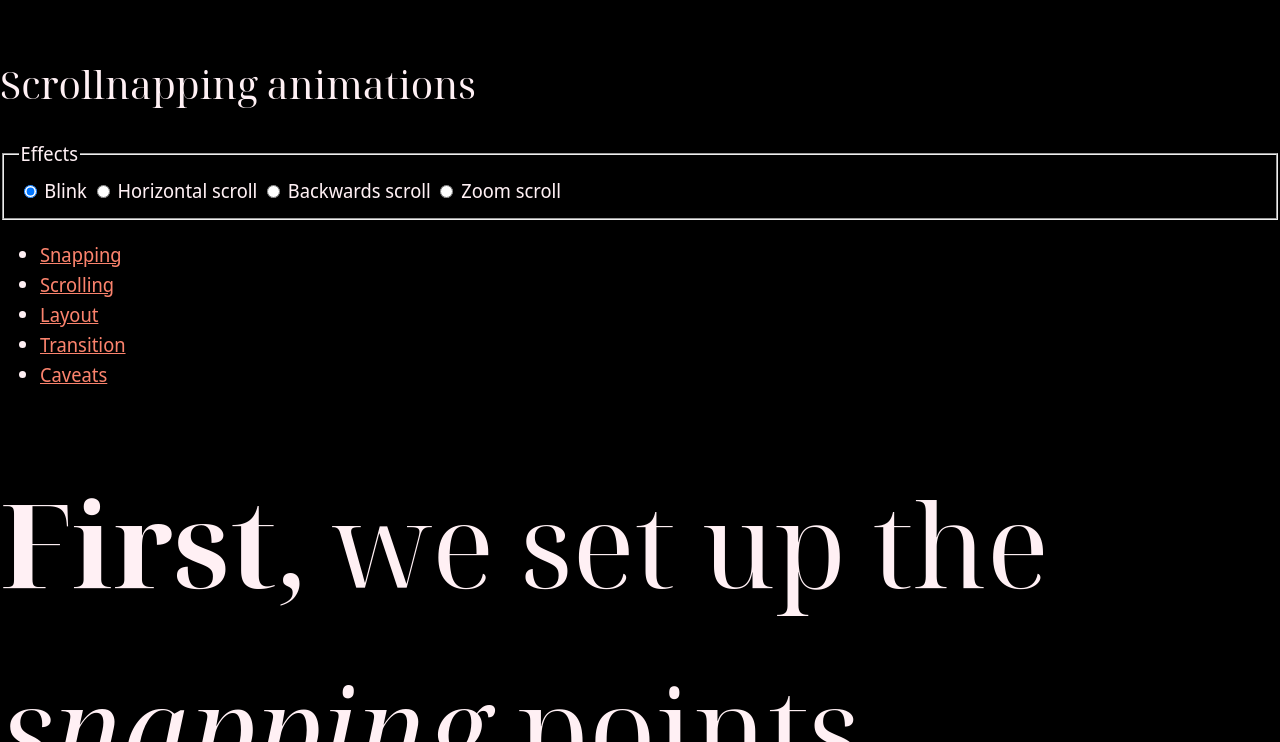
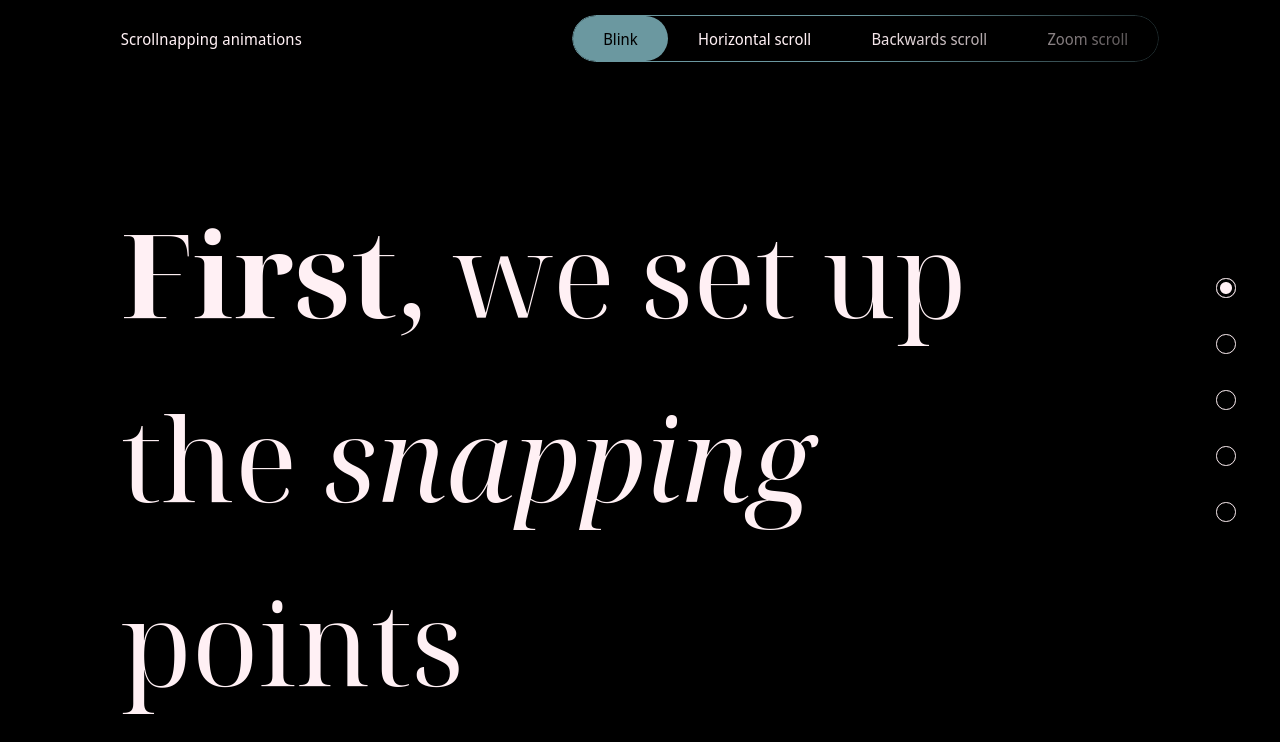
Before and after one commit to LeoZhang43/ScrollDownPage, a plain HTML site: page index.html in a window 1280 px wide. Shown: the top 742 px of the page. Drawn offline with Linux system fonts and the light colour scheme.

Commit message:
update readme file and css content

```diff
--- a/styles.css
+++ b/styles.css
@@ -297,3 +297,257 @@
  */
 
 /*----------  Page elements  ----------*/
+@layer layout {
+  header,
+  main,
+  section,
+  article,
+  aside,
+  nav,
+  form,
+  div,
+  footer {
+    /* Creates section spacing variable for section-like elements */
+    --section-spacing-multiplier: 1;
+    --section-spacing: calc(var(--spacing, 1.5rem) * var(--section-spacing-multiplier));
+
+    @media (min-width: 40em) {
+      --section-spacing-multiplier: 2;
+    }
+
+    @media (min-width: 60em) {
+      --section-spacing-multiplier: 3;
+    }
+
+    @media (min-width: 80em) {
+      --section-spacing-multiplier: 4;
+    }
+
+    @media (min-width: 100em) {
+      --section-spacing-multiplier: 5;
+    }
+  }
+
+  header,
+  section,
+  footer {
+    /* Limit width of an element while maintaining padding and centering */
+    padding-inline: max(var(--section-spacing), calc(50% - var(--max-content-width, 100rem) / 2));
+  }
+
+  section {
+    padding-block: var(--section-spacing);
+  }
+}
+
+.site-header {
+  overflow: auto;
+  padding-block: calc(var(--spacing) / 2);
+  position: fixed;
+  inset-block-end: 0;
+  inset-inline: 0;
+  z-index: 10000;
+
+  @media (min-width: 64rem) {
+    display: flex;
+    inset-block-start: 0;
+    inset-block-end: auto;
+    flex-direction: row;
+    justify-content: space-between;
+    align-items: baseline;
+  }
+}
+
+@supports(animation-timeline: view()) {
+  .site-header::after {
+    background-image: linear-gradient(to right, transparent, black);
+    content: '';
+    display: block;
+    position: absolute;
+    top: calc(var(--spacing) / 2);
+    right: 0;
+    width: 33%;
+    height: calc(var(--spacing) * 1.5 + 2px);
+    pointer-events: none;
+  }
+}
+.fieldset-wrapper {
+    --height: calc(var(--spacing) * 2);
+
+    border-radius: calc(var(--height) / 2);
+    overflow: auto;
+
+    /* Prevent aliased border due to overflow clipping with border-radius */
+    /* padding-inline: 1px; */
+}
+fieldset {
+    --font-size-min: 14;
+    --font-size-max: 16;
+
+    background-color: hsla(0deg, 0%, 0%, 0.5);
+    backdrop-filter: blur(10px);
+    border: 1px solid var(--color-ui);
+    border-radius: inherit;
+    display: flex;
+    font-size: var(--font-size);
+    margin: 0 auto;
+    padding: 0;
+    width: max-content;
+
+    @media (min-width: 64rem) {
+      margin: 0;
+    }
+}
+label {
+  --transition: 0.01s;
+
+  border-radius: inherit;
+  overflow: hidden;
+  padding-inline: var(--spacing);
+  padding-block: calc(var(--spacing) / 4);
+  position: relative;
+  transition: var(--transition) linear;
+  /* white-space: nowrap; */
+
+  &::before {
+    content: '';
+    background-color: var(--color-ui);
+    border-radius: inherit;
+    display: block;
+    transform: translateX(100.5%);
+    transition: inherit;
+    position: absolute;
+    inset: 0;
+    z-index: -1;
+  }
+}
+:checked + label {
+  --transition: 0.25s;
+
+  color: var(--color-background);
+  overflow: visible;
+
+  &::before {
+    transform: translateX(0);
+  }
+
+  & ~ label::before {
+    transform: translateX(-100.5%);
+  }
+}
+
+legend {
+  color: var(--color-secondary);
+}
+
+input {
+  accent-color: var(--color-primary);
+}
+
+/* Hides elements visually, leaves accessible to screenreaders */
+.sr-only {
+  border-width: 0;
+  margin: -1px;
+  padding: 0;
+  overflow: hidden;
+  position: absolute;
+  white-space: nowrap;
+  width: 1px;
+  height: 1px;
+}
+
+@media (min-width: 64rem) {
+  h1.sr-only {
+    --font-size-min: 14;
+    --font-size-max: 16;
+
+    all: unset;
+    color: var(--color-text);
+    font-family: var(--font-family-default);
+    font-size: var(--font-size);
+    font-weight: 500;
+    letter-spacing: 0.01em;
+    margin: 0;
+  }
+}
+
+nav {
+  --indicator-number: 5;
+  --indicator-top: 50dvb;
+  --indicator-right: var(--spacing);
+
+  --indicator-size: 1em;
+  --indicator-padding: calc((var(--min-tap-size) - var(--indicator-size)) / 2);
+  --indicator-clipped-margins: var(--indicator-padding) * 2;
+  --indicator-total-size: calc(var(--indicator-size) + var(--indicator-padding) * 2);
+
+  --indicator-gap: var(--min-tap-space);
+  --indicator-total-gap: calc(var(--indicator-gap) * (var(--indicator-number) - 1));
+
+  --indicator-total-height: calc(var(--indicator-total-size) * var(--indicator-number) + var(--indicator-total-gap) - var(--indicator-clipped-margins));
+
+  /* Make indicators smaller when mouse is being used */
+  @media (pointer: fine) {
+    --indicator-padding: 0.25em;
+  }
+
+  position: fixed;
+  inset-block-start: var(--indicator-top);
+  inset-inline-end: var(--indicator-right);
+  margin-block-start: calc(var(--indicator-total-height) / -2);
+  z-index: 100;
+
+  ul {
+    display: flex;
+    flex-direction: column;
+    gap: var(--indicator-gap);
+    margin: 0;
+    padding: 0;
+    position: relative;
+
+    &::before {
+      --size: calc(var(--indicator-size));
+
+      border-radius: 50%;
+      content: '';
+      color: var(--color-indicator, var(--color-text));
+      background-color: currentColor;
+      box-shadow: inset 0 0 0 4px var(--color-background);
+      position: absolute;
+      inset-inline: 0;
+      margin-inline: auto;
+      padding: 3px;
+      width: var(--size);
+      height: var(--size);
+      z-index: -1;
+    }
+  }
+
+  li:first-of-type {
+    margin-block-start: calc(var(--indicator-padding) * -1);
+  }
+
+  li:last-of-type {
+    margin-block-end: calc(var(--indicator-padding) * -1);
+  }
+
+  li,
+  a {
+    display: block;
+  }
+
+  a {
+    --color-link: var(--color-text);
+
+    padding: var(--indicator-padding);
+
+    &::before {
+      content: '';
+      border: 1px solid;
+      border-radius: 50%;
+      display: block;
+      width: var(--indicator-size);
+      height: var(--indicator-size);
+    }
+  }
+}
```
Also changed, not shown: index.html (indentation only), 1 other file.
